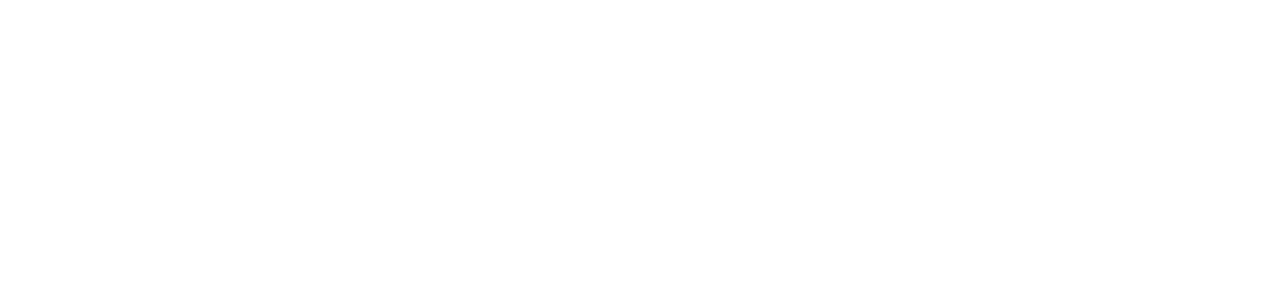
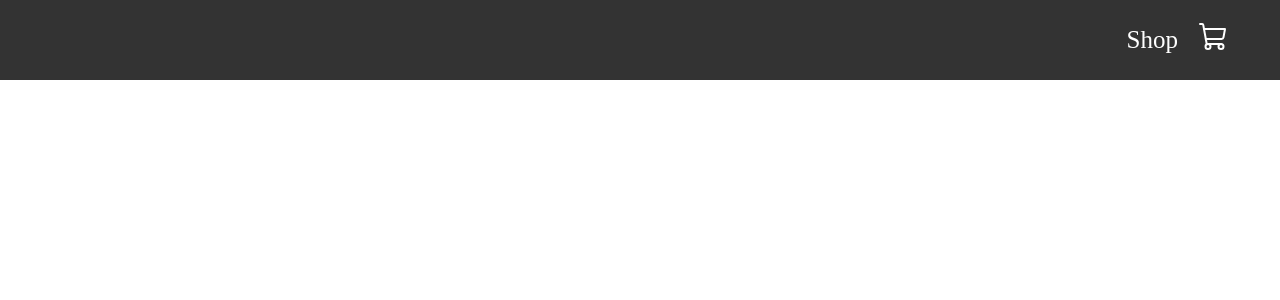
Before and after one commit to luvsscorpius/chic-closet, a React (Create React App) app: page / in a window 1280 px wide. Shown: the top 300 px of the page. Built offline with nearby package versions, Linux system fonts and the light colour scheme.

Commit message:
feat(navbar): creating navbar

```diff
--- a/package.json
+++ b/package.json
@@ -6,9 +6,13 @@
     "@testing-library/jest-dom": "^5.17.0",
     "@testing-library/react": "^13.4.0",
     "@testing-library/user-event": "^13.5.0",
+    "phosphor": "^0.7.1",
+    "phosphor-react": "^1.4.1",
     "react": "^18.3.1",
     "react-dom": "^18.3.1",
+    "react-router-dom": "^6.23.1",
     "react-scripts": "5.0.1",
+    "styled-components": "^6.1.11",
     "web-vitals": "^2.1.4"
   },
   "scripts": {
--- a/src/App.js
+++ b/src/App.js
@@ -1,9 +1,18 @@
 import React from "react";
+import { BrowserRouter as Router, Routes, Route } from "react-router-dom";
+import { NavBar } from "./Components/NavBar/NavBar";
+import {GlobalStyle} from './Components/NavBar/Styles'
 
 function App() {
   return (
-    <>
-    </>
+    <Router>
+      <GlobalStyle/> {/* Resetando o scc */}
+      <NavBar/>
+      <Routes>
+        <Route path="/"/>
+        <Route path="/cart"/>
+      </Routes>
+    </Router>
   );
 }
 
--- /dev/null
+++ b/src/Components/NavBar/NavBar.jsx
@@ -0,0 +1,15 @@
+import React from 'react'
+import * as N from './Styles'
+import { Link } from "react-router-dom";
+import {ShoppingCart} from 'phosphor-react'
+
+export const NavBar = () => {
+  return (
+    <N.NavBar>
+        <N.Links>
+            <Link to='/'>Shop</Link>
+            <Link to='/cart'><ShoppingCart size={32}/></Link>
+        </N.Links>
+    </N.NavBar>
+  )
+}
--- /dev/null
+++ b/src/Components/NavBar/Styles.jsx
@@ -0,0 +1,33 @@
+import styled from "styled-components";
+import {createGlobalStyle} from "styled-components";
+
+export const GlobalStyle = createGlobalStyle`
+  * {
+    box-sizing: border-box;
+    margin: 0;
+    padding: 0;
+  }
+`
+
+export const NavBar = styled.div`
+    width: 100%;
+    height: 80px;
+    background-color: rgba(0, 0, 0, 0.8);
+    color: rgba(255, 255, 255, 1);
+    display: flex;
+    justify-content: flex-end;
+    align-items: center;
+`
+
+export const Links = styled.div`
+    margin-right: 50px;
+    display: flex;
+    align-items: center;
+
+    a {
+        text-decoration: none;
+        color: rgba(255, 255, 255, 1);
+        margin-left: 20px;
+        font-size: 25px;
+    }
+`
```
Also changed, not shown: 1 other file (tests, documents, lock files or other folders).
